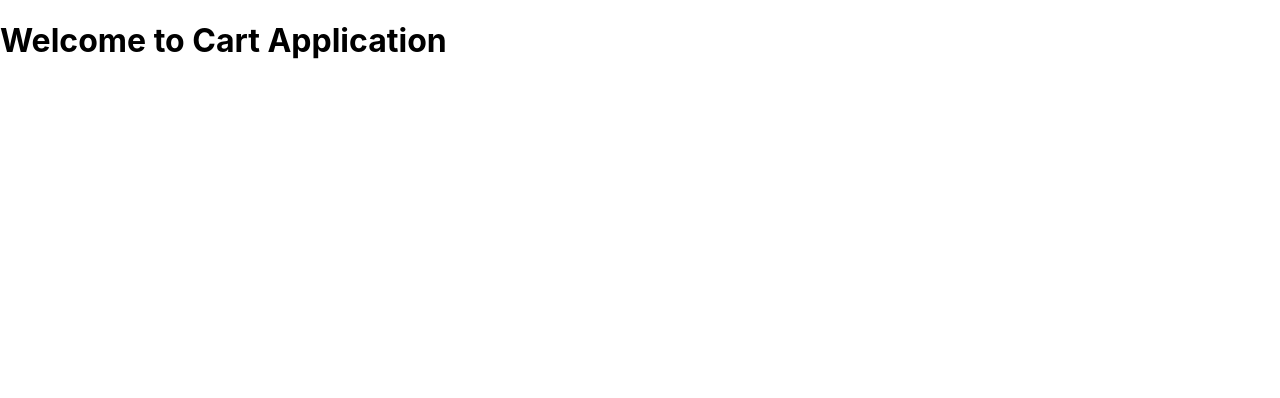
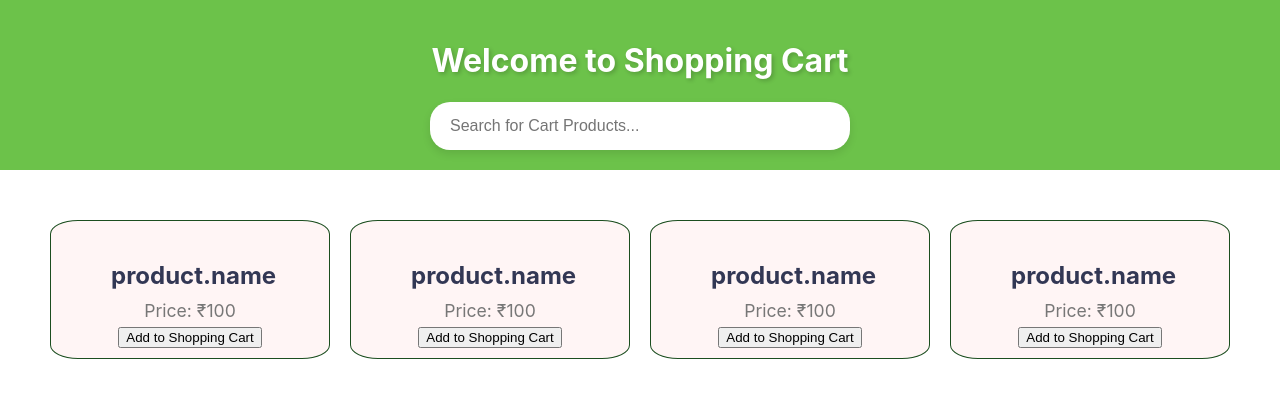
Before and after one commit to dsheetal555/CartAppReact, a React (Create React App) app: page / in a window 1280 px wide. Shown: the top 398 px of the page. Built offline with nearby package versions, Linux system fonts and the light colour scheme.

Commit message:
HeaderComponent

```diff
--- a/src/App.js
+++ b/src/App.js
@@ -1,8 +1,13 @@
 import './App.css';
+import CartItem from './Components/CartItem/CartItem';
+import Header from './Components/Header/Header';
 
 function App() {
   return (
-    <><h1>Welcome to Cart Application</h1></>
+    <div>
+      <Header />
+      <CartItem />
+    </div>
   );
 }
 
--- /dev/null
+++ b/src/Components/CartItem/CartItem.css
@@ -0,0 +1,55 @@
+.product-list {
+    flex: 2;
+    display: flex;
+    margin: 50px;
+    align-items: center;
+    gap: 20px;
+}
+
+.product {
+    background-color: rgb(255, 245, 245);
+    border: 1px solid #1b4e1f;
+    border-radius: 10%;
+    padding: 10px 60px;
+    text-align: center;
+    width: 33%;
+    transition: transform 0.2s ease-in-out;
+    cursor: pointer;
+    overflow: hidden;
+    position: relative;
+}
+
+.product:hover {
+    transform: translateY(-5px) scale(1.03);
+}
+
+.product img {
+    max-width: 150px;
+    /* Increased image size */
+    height: auto;
+    margin-bottom: 10px;
+    border-radius: 50%;
+    box-shadow: 0px 6px 12px rgba(0, 0, 0, 0.2);
+    /* Enhanced box shadow */
+    transition: transform 0.3s ease-in-out, box-shadow 0.3s ease-in-out;
+    /* Added box shadow transition */
+}
+
+.product:hover img {
+    transform: scale(1.1);
+    z-index: 1;
+    box-shadow: 0px 8px 16px rgba(0, 0, 0, 0.3);
+    /* Enhanced box shadow on hover */
+}
+
+.product h2 {
+    font-size: 1.5rem;
+    margin: 10px 0;
+    color: #323754;
+}
+
+.product p {
+    font-size: 1.1rem;
+    color: #777;
+    margin: 5px 0;
+}
--- /dev/null
+++ b/src/Components/CartItem/CartItem.js
@@ -0,0 +1,58 @@
+import React from "react";
+import "./CartItem.css";
+
+const CartItem = () => {
+  const addItemToCartFunction = () => {
+    console.log("heloo");
+  };
+  return (
+    <div className="product-list">
+      <div className="product" key={"product.id"}>
+        <img src={""} alt={""} />
+        <h2>{"product.name"}</h2>
+        <p>Price: ₹{100}</p>
+        <button
+          className="add-to-cart-button"
+          onClick={() => addItemToCartFunction}
+        >
+          Add to Shopping Cart
+        </button>
+      </div>
+      <div className="product" key={"product.id"}>
+        <img src={""} alt={""} />
+        <h2>{"product.name"}</h2>
+        <p>Price: ₹{100}</p>
+        <button
+          className="add-to-cart-button"
+          onClick={() => addItemToCartFunction}
+        >
+          Add to Shopping Cart
+        </button>
+      </div>
+      <div className="product" key={"product.id"}>
+        <img src={""} alt={""} />
+        <h2>{"product.name"}</h2>
+        <p>Price: ₹{100}</p>
+        <button
+          className="add-to-cart-button"
+          onClick={() => addItemToCartFunction}
+        >
+          Add to Shopping Cart
+        </button>
+      </div>
+      <div className="product" key={"product.id"}>
+        <img src={""} alt={""} />
+        <h2>{"product.name"}</h2>
+        <p>Price: ₹{100}</p>
+        <button
+          className="add-to-cart-button"
+          onClick={() => addItemToCartFunction}
+        >
+          Add to Shopping Cart
+        </button>
+      </div>
+    </div>
+  );
+};
+
+export default CartItem;
--- /dev/null
+++ b/src/Components/Header/Header.css
@@ -0,0 +1,32 @@
+.App-header {
+    background-color: #6cc24a;
+    padding: 20px;
+    color: white;
+    text-shadow: 2px 2px 4px rgba(0, 0, 0, 0.2);
+    text-align: center;
+}
+.search-bar {
+    width: 100%;
+    max-width: 400px;
+    margin: 0 auto;
+    display: flex;
+    align-items: center;
+    background-color: white;
+    border-radius: 20px;
+    box-shadow: 0px 4px 8px rgba(0, 0, 0, 0.1);
+    padding: 5px 10px;
+}
+.search-bar input {
+    flex: 1;
+    padding: 10px;
+    border: none;
+    border-radius: 5px;
+    font-size: 16px;
+    background-color: #ffffff;
+    transition: background-color 0.3s ease-in-out;
+}
+
+.search-bar input:focus {
+    outline: none;
+    background-color: #ffffff;
+}
--- /dev/null
+++ b/src/Components/Header/Header.js
@@ -0,0 +1,26 @@
+import React, {useState} from "react";
+import "./Header.css";
+
+const Header = () => {
+  const [searchItem, setSearchItem] = useState("");
+  const onSearch = (event) => {
+    setSearchItem(event.target.value);
+  };
+  return (
+    <div>
+      <header className="App-header">
+        <h1>Welcome to Shopping Cart</h1>
+        <div className="search-bar">
+          <input
+            type="text"
+            placeholder="Search for Cart Products..."
+            value={searchItem}
+            onChange={onSearch}
+          />
+        </div>
+      </header>
+    </div>
+  );
+};
+
+export default Header;
```
